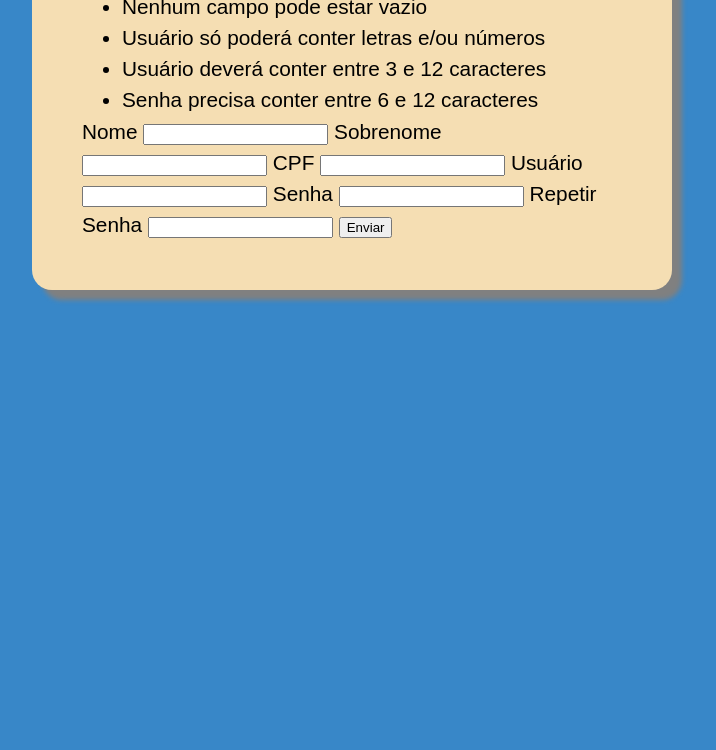
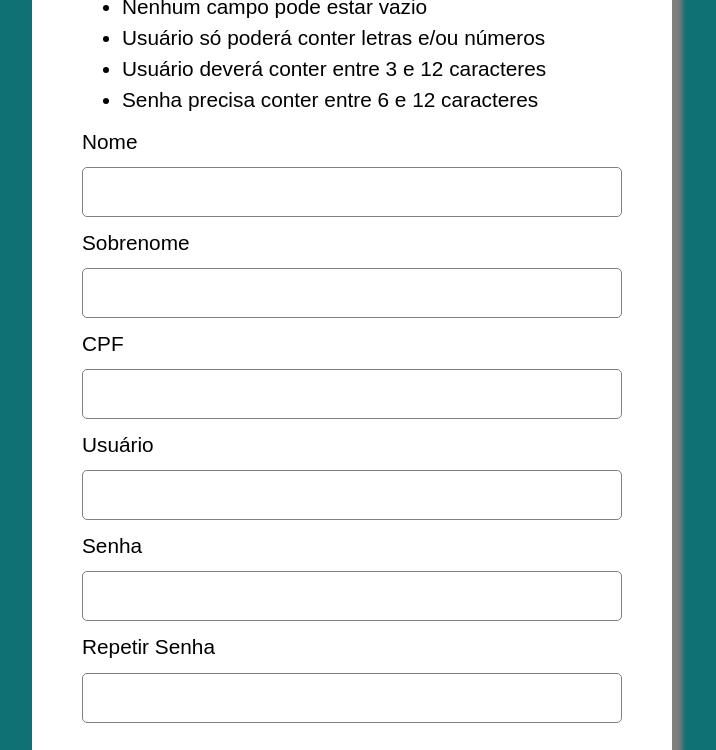
Before and after one commit to FernandoGT3/Formulario-Curso, a plain HTML site: page index.html in a window 1280 px wide. Shown: the part 156-906 px from the top of the page, without its empty margins (288-1004 px from the left). Before the commit the page ends 800 px from the top, so only its background shows below. Drawn offline with Linux system fonts and the light colour scheme.

Commit message:
Estilizando o Formulário
Foi adicionado uma estilização aos inputs e ao botão, e foram trocadas as cores do formulário

```diff
--- a/assets/css/styles.css
+++ b/assets/css/styles.css
@@ -1,5 +1,5 @@
 :root{
-    --primary-color:rgb(56, 135, 200);
+    --primary-color: #0F7173;
 }
 
 *{
@@ -20,7 +20,44 @@ body{
     max-width: 640px;
     margin: 50px auto;
     padding: 50px;
-    background-color: wheat;
+    background-color: rgb(255, 255, 255);
     border-radius: 20px;
     box-shadow: 10px 10px 5px gray;
 }
+
+.form-content input, .form-content label, .form-content button{
+    display: block;
+    width: 100%;
+    margin: 10px 0;
+}
+
+.form-content input{
+    font-size: 24px;
+    height: 50px;
+    padding: 0 20px;
+    border: 1px solid gray;
+    border-radius: 5px;
+}
+
+.form-content input:focus{
+    outline: 1.5px solid var(--primary-color);
+}
+
+.form-content button{
+    border: none;
+    border-radius: 30px;
+    height: 50px;
+    font-size: 18px;
+    font-weight: 700;
+    background-color: var(--primary-color);
+    color: white;
+    cursor: pointer;
+    transition: all 300ms ease-in-out;
+    margin-top: 30px;
+}
+
+.form-content button:hover{
+    color:  var(--primary-color);
+    border: 2px solid var(--primary-color);
+    background-color: white;
+}
--- a/index.html
+++ b/index.html
@@ -32,7 +32,7 @@
             <label>Repetir Senha</label>
             <input type="text" class="repeat-password">
 
-            <button type="submit">Enviar</button>
+            <button type="submit">Cadastrar</button>
         </form>
     </section>
 
```
